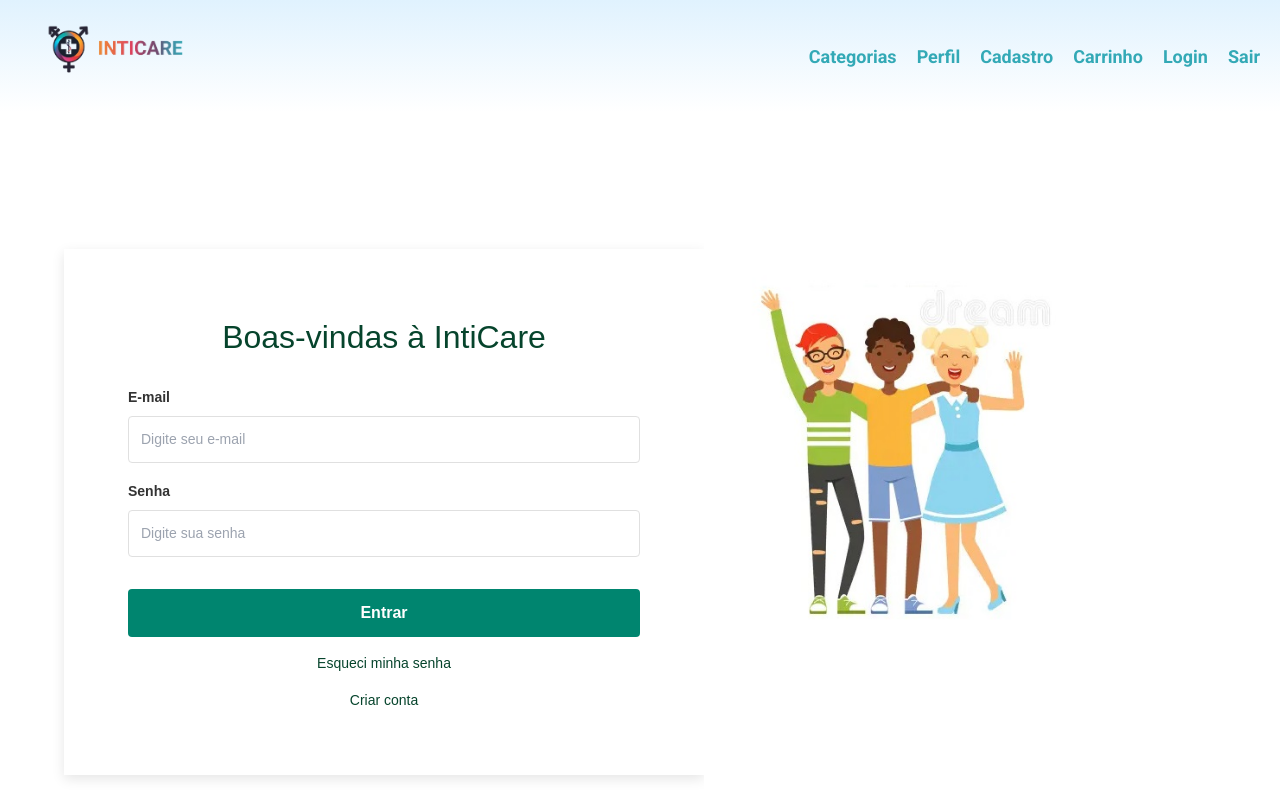
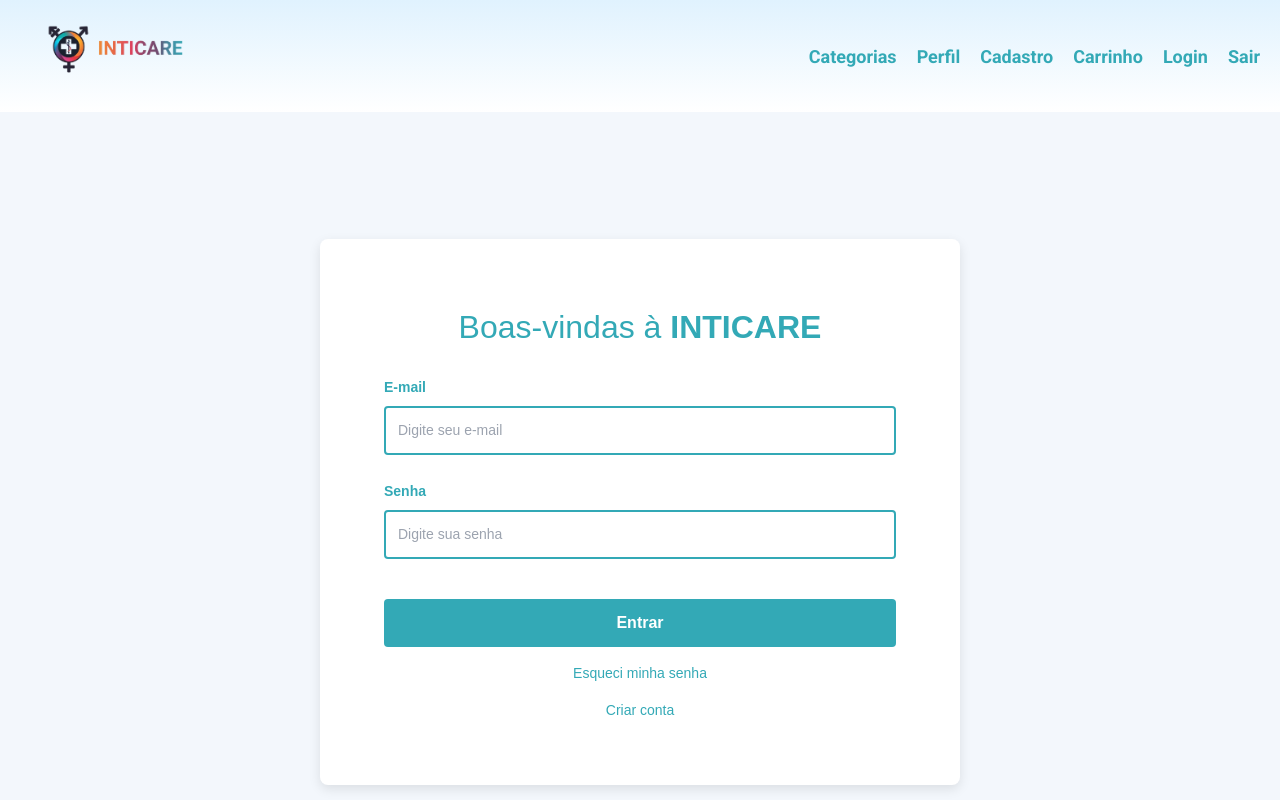
Before and after one commit to IntiCareGeneration/Projeto-Integrador-Generation-FrontEnd-React, a React (Vite) app: page /login in a window 1280 px wide. Shown: the top 800 px of the page. Built offline with nearby package versions, Linux system fonts and the light colour scheme.

Commit message:
Estilização do Login

```diff
--- a/src/paginas/home/Home.css
+++ b/src/paginas/home/Home.css
@@ -64,7 +64,7 @@
 .home-buttons {
     display: flex;
     justify-content: center;
-    gap: 20px;
+    gap: 15px;
     margin-top: 20px; /* Ajustado para espaçamento do botão */
 }
 
--- a/src/paginas/login/Login.css
+++ b/src/paginas/login/Login.css
@@ -4,6 +4,7 @@
   justify-content: center;
   align-items: center;
   font-family: 'Poppins', sans-serif;
+  background-color: #f3f7fc; /* Cor de fundo neutra, igual ao cadastro */
 }
 
 .login-box {
@@ -16,6 +17,7 @@
   padding: 2rem;
   background-color: #ffffff;
   box-shadow: 0 4px 12px rgba(0, 0, 0, 0.1);
+  border-radius: 8px; /* Bordas arredondadas */
 }
 
 .login-form {
@@ -26,25 +28,26 @@
 
 .login-title {
   font-size: 2rem;
-  color: #06442c;
+  color: #33a9b6; /* Cor do título igual à usada no cadastro */
   margin-bottom: 1.5rem;
   text-align: center;
 }
 
 .input-group {
-  margin-bottom: 1rem;
+  margin-bottom: 1.5rem; /* Aumentado o espaçamento entre os grupos */
 }
 
 .input-group label {
   margin-bottom: 0.5rem;
   font-size: 0.875rem;
-  color: #333;
+  color: #33a9b6; /* Cor da label */
+  font-weight: bold;
 }
 
 .input-field {
   width: 100%;
   padding: 0.75rem;
-  border: 1px solid #e0e0e0;
+  border: 2px solid #33a9b6; /* Cor da borda igual ao cadastro */
   border-radius: 4px;
   font-size: 0.875rem;
 }
@@ -52,7 +55,7 @@
 .login-button {
   width: 100%;
   padding: 0.75rem;
-  background-color: #00856f;
+  background-color: #33a9b6; /* Cor do botão igual ao cadastro */
   color: #fff;
   border: none;
   border-radius: 4px;
@@ -65,7 +68,7 @@
 }
 
 .login-button:hover {
-  background-color: #007761;
+  background-color: #287e85; /* Cor do hover igual ao cadastro */
 }
 
 .forgot-password,
@@ -74,7 +77,7 @@
   text-align: center;
   margin-top: 1rem;
   font-size: 0.875rem;
-  color: #06442c;
+  color: #33a9b6; /* Cor dos links */
   text-decoration: none;
 }
 
@@ -92,15 +95,6 @@
     flex-direction: row;
   }
 
-  .login-background {
-    display: block;
-    background-image: url('../../assets/login.jpg');
-    background-size: cover;
-    background-position: center;
-    width: 40%;
-    height: 70vh;
-  }
-
   .login-box {
     width: 50%;
     max-width: none;
--- a/src/paginas/login/Login.tsx
+++ b/src/paginas/login/Login.tsx
@@ -32,7 +32,7 @@ function Login() {
     <div className="login-container">
       <div className="login-box">
         <form className="login-form" onSubmit={login}>
-          <h1 className="login-title">Boas-vindas à IntiCare</h1>
+          <h1 className="login-title">Boas-vindas à <strong>INTICARE</strong></h1>
 
           <div className="input-group">
             <label htmlFor="usuario">E-mail</label>
```
